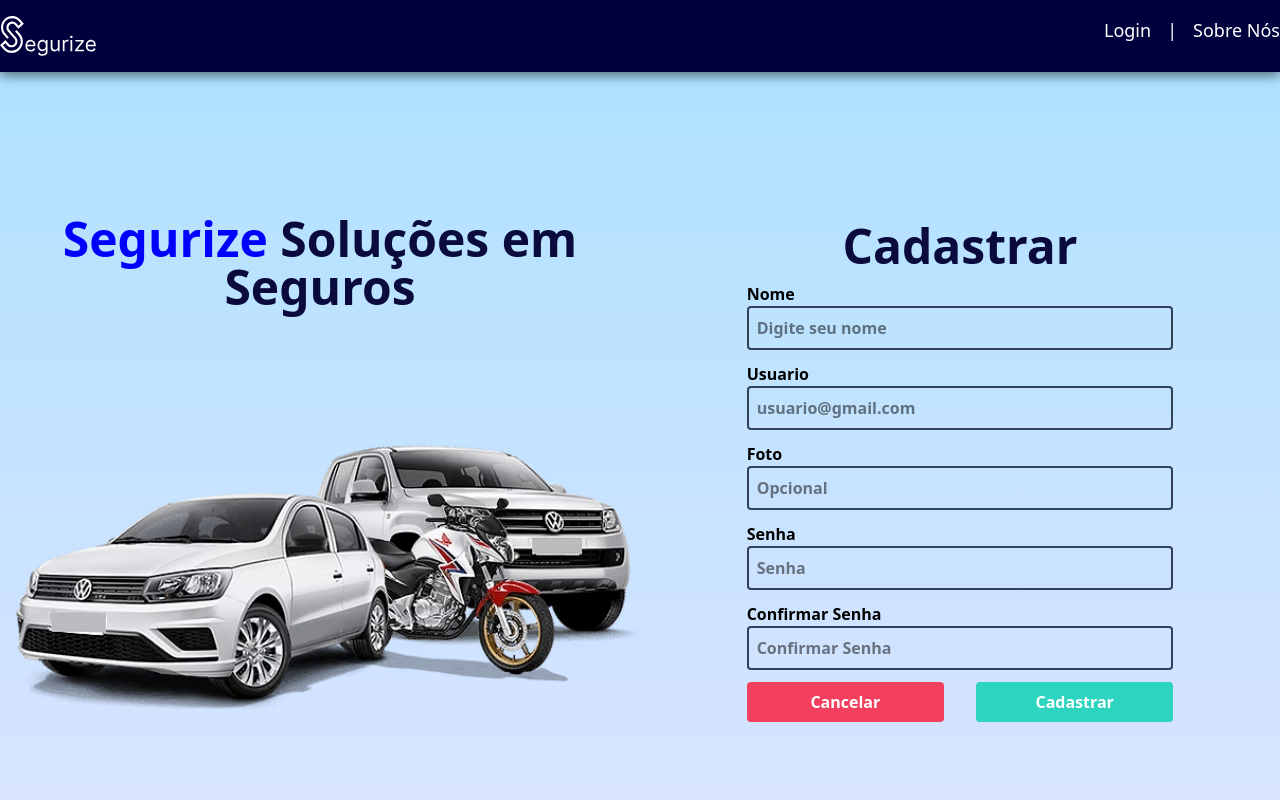
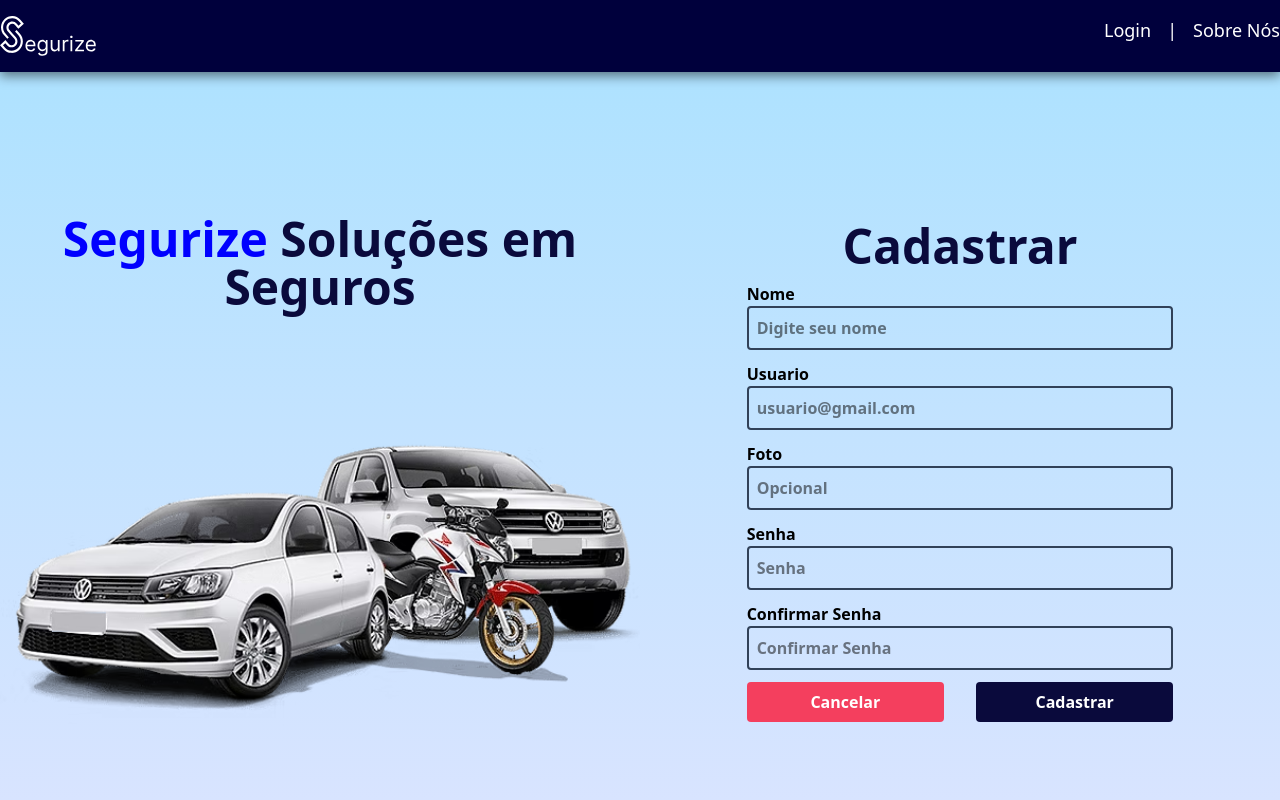
Before and after one commit to Projeto-Integrador-ModeloGP2/segurize, a React (Vite) app: page /cadastro in a window 1280 px wide. Shown: the top 800 px of the page. Built offline with nearby package versions, Linux system fonts and the light colour scheme.

Commit message:
botão cadastro

```diff
--- a/src/pages/home/cadastro/Cadastro.tsx
+++ b/src/pages/home/cadastro/Cadastro.tsx
@@ -168,8 +168,8 @@
             </button>
             <button
               type="submit"
-              className="rounded text-white bg-[#2DD4BF]
-                           hover:bg-[#25B3A2] w-1/2 py-2
+              className="rounded text-white bg-[#0A0A3C] hover:bg-blue-900
+                           w-1/2 py-2
                            flex justify-center"
             >
               {isLoading ? (
```
